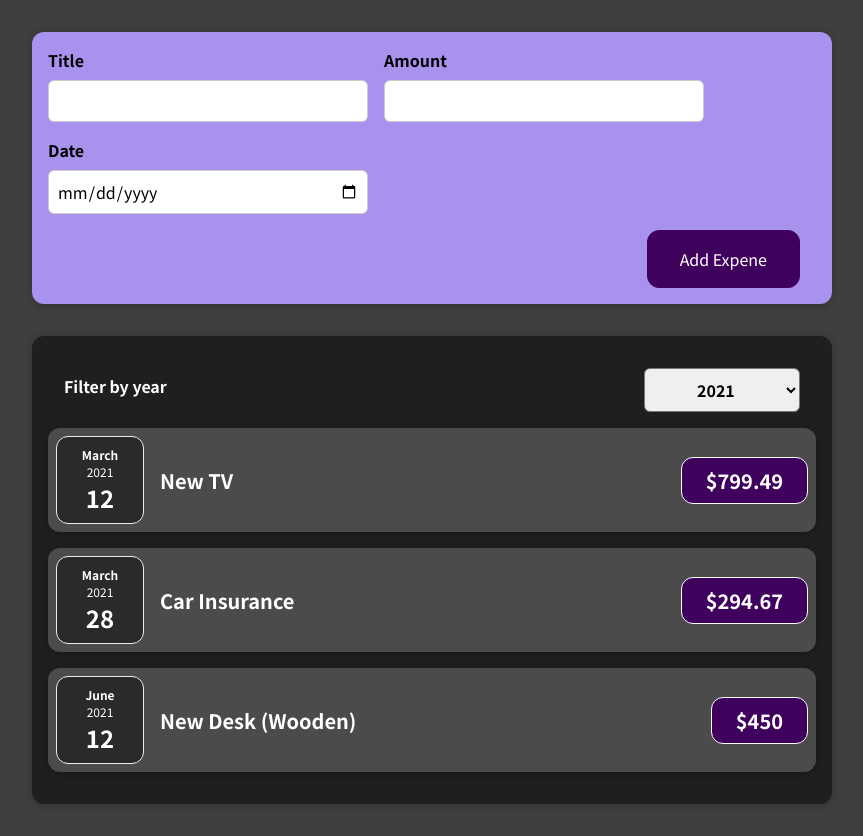
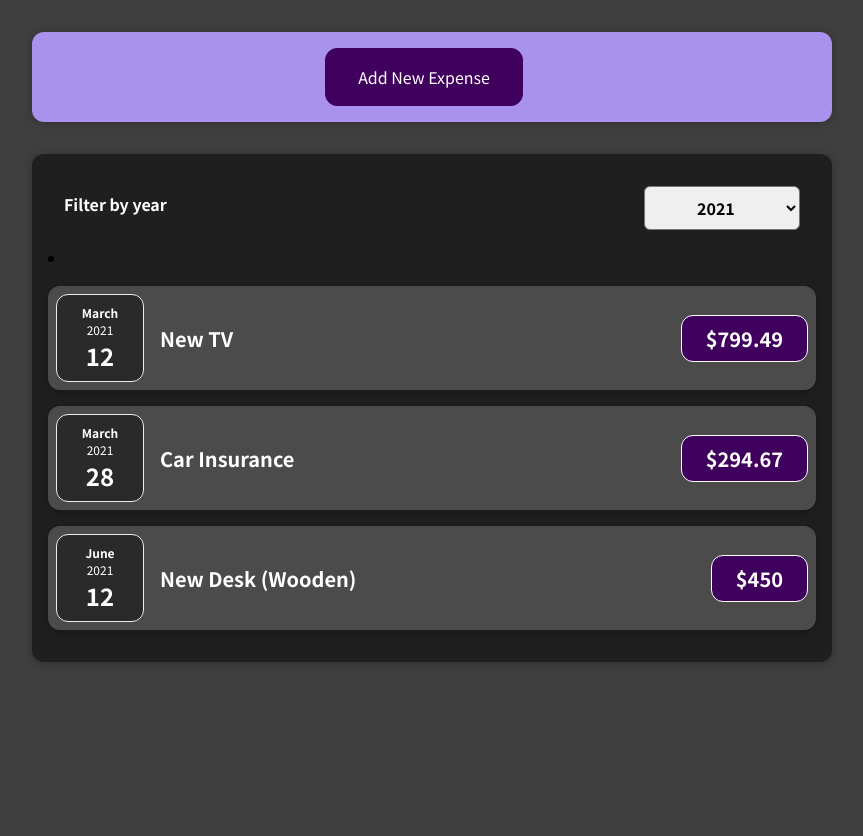
Before and after one commit to arfath2/ReactFrist, a React (Create React App) app: page / in a window 1280 px wide. Shown: the whole page, without its empty margins (208-1071 px from the left). After the commit the page ends 800 px from the top, so only its background shows below. Built offline with nearby package versions, Linux system fonts and the light colour scheme.

Commit message:
challenge on conditional rendering

```diff
--- a/src/components/ExpenseForms/ExpenseForm.js
+++ b/src/components/ExpenseForms/ExpenseForm.js
@@ -48,6 +48,7 @@ const ExpenseForm = (props)=>{
             </div> */}
         </div>
         <div className="new-expense__actions">
+            <button type="button" onClick={props.onCancel}>cancel</button>
             <button type="submit">Add Expene</button>
         </div>
     </form>
--- a/src/components/ExpenseForms/NewExpense.js
+++ b/src/components/ExpenseForms/NewExpense.js
@@ -1,9 +1,10 @@
-import react from "react";
+import react, {useState} from "react";
 import './NewExpense.css'
 import ExpenseForm from "./ExpenseForm";
 
 
 const NewExpense = (props) =>{
+   const [isEditing, setIsEditing]= useState(false);
     const saveExpenseDataHandler = (enteredExpenseData) => {
         const expenseData={
             ...enteredExpenseData,
@@ -13,8 +14,17 @@ const NewExpense = (props) =>{
         props.onAddExpense(expenseData)
     }
 
+    const editingHandler = () =>{
+        setIsEditing(true)
+    }
+    const stopEditing = ()=>{
+        setIsEditing(false)
+
+    }
+
     return <div className="new-expense">
-     <ExpenseForm onSaveExpenseData={saveExpenseDataHandler}/>
+       {!isEditing && <button onClick={editingHandler}>Add New Expense</button>}
+     { isEditing &&<ExpenseForm onSaveExpenseData={saveExpenseDataHandler} onCancel={stopEditing}/>}
     </div>
 }
 
--- /dev/null
+++ b/src/components/Expenses/ExpenseList.css
@@ -0,0 +1,9 @@
+.expenses-list {
+    list-style: none;
+    padding: 0;
+  }
+
+  .expenses-list__fallback {
+    color: white;
+    text-align: center;
+  }
--- /dev/null
+++ b/src/components/Expenses/ExpenseList.js
@@ -0,0 +1,17 @@
+import react from "react";
+import ExpenseItem from "./ExpenseItem";
+import './ExpenseList.css';
+
+const ExpenseList = (props) => {
+    let expenseContent = <p>No Expenses</p>
+
+    if (props.items.length === 0) {
+        return <h2 className="expenses-list__fallback">Found no expenses</h2>
+    }
+
+    return <li className="expenses_list">
+        {props.items.map(expense => <ExpenseItem key={expense.id} title={expense.title} amount={expense.amount} date={expense.date} />)}
+    </li>
+}
+
+export default ExpenseList;
--- a/src/components/Expenses/Expenses.js
+++ b/src/components/Expenses/Expenses.js
@@ -3,6 +3,7 @@ import Card from '../UI/Card';
 import ExpenseItem from './ExpenseItem';
 import ExpenseFilter from './ExpenseFilter'
 import './Expenses.css';
+import ExpenseList from './ExpenseList';
 
 function Expenses(props) {
   const [filteredYear,SetFilteredYear]=useState('2021');
@@ -14,18 +15,12 @@ function Expenses(props) {
     return expense.date.getFullYear().toString()===filteredYear
   })
 
-  let expenseContent = <p>No Expenses</p>
-  let expenseContent1 = <p>here you have one expense add more</p>
 
-
-  if(filteredExpense.length > 0 ){
-    expenseContent =     filteredExpense.map(expense => <ExpenseItem  key={expense.id}title={expense.title} amount={expense.amount} date={expense.date} />)
-  }
   return (
     <div>
     <Card className="expenses">
     <ExpenseFilter selected={filteredYear}  onChangeFilter={filterChangeHandler}/>
-    {expenseContent}
+    <ExpenseList items={filteredExpense} />
     </Card>
     </div>
   );
```
Also changed, not shown: 1 other file (tests, documents, lock files or other folders).
